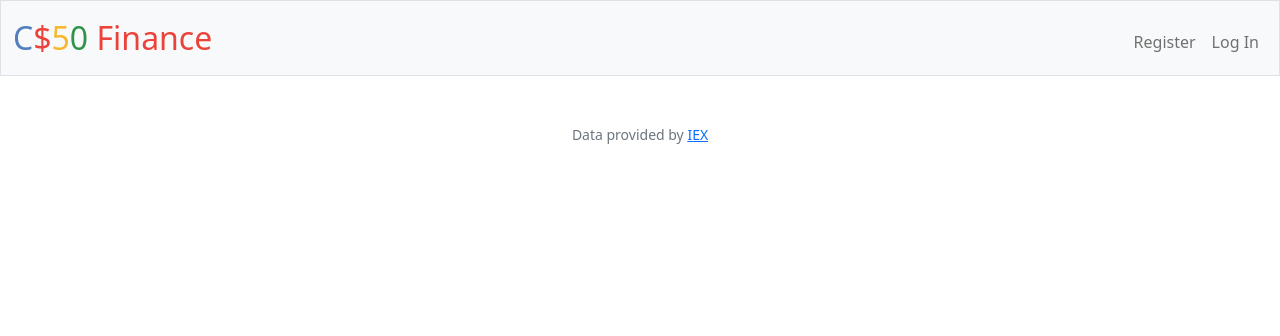
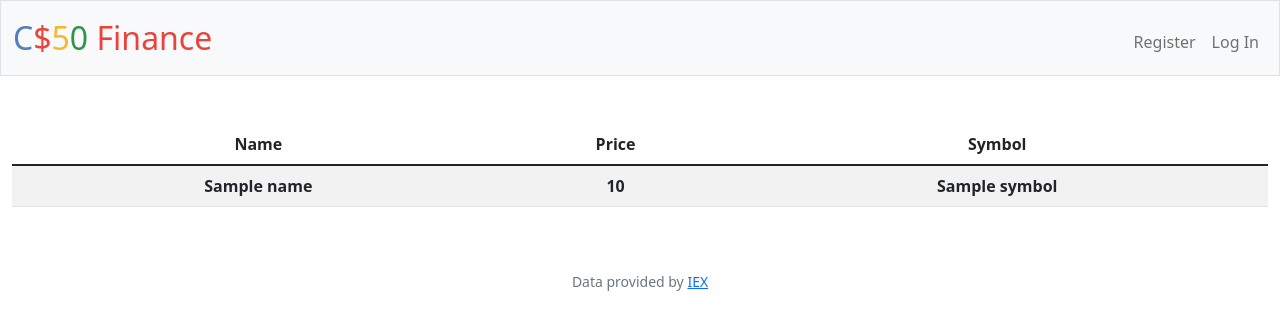
Before and after one commit to mson1509/cs50mson, a Flask app: template finance/templates/quoted.html in a window 1280 px wide. Shown: the top 336 px of the page. Run offline with Flask 3, Linux system fonts and the light colour scheme; the template is opened without the code that fills it: most values are stand-ins (such as "Sample title", 1, 10 or a date in 2020); lists and menus that the app fills with data are empty; some libraries are stand-ins or nearby versions.

Commit message:
Fri, Sep 29, 2023, 10:17 AM +07:00

```diff
--- a/finance/templates/quoted.html
+++ b/finance/templates/quoted.html
@@ -5,5 +5,20 @@
 {% endblock %}
 
 {% block main %}
-    <table
+    <table class="table table-striped">
+        <thead>
+            <tr>
+                <th>Name</th>
+                <th>Price</th>
+                <th>Symbol</th>
+            </tr>
+        </thead>
+        <tbody>
+            <tr>
+                <th>{{ name }}</th>
+                <th>{{ price }}</th>
+                <th>{{ symbol }}</th>
+            </tr>
+        </tbody>
+    </table>
 {% endblock %}
```
